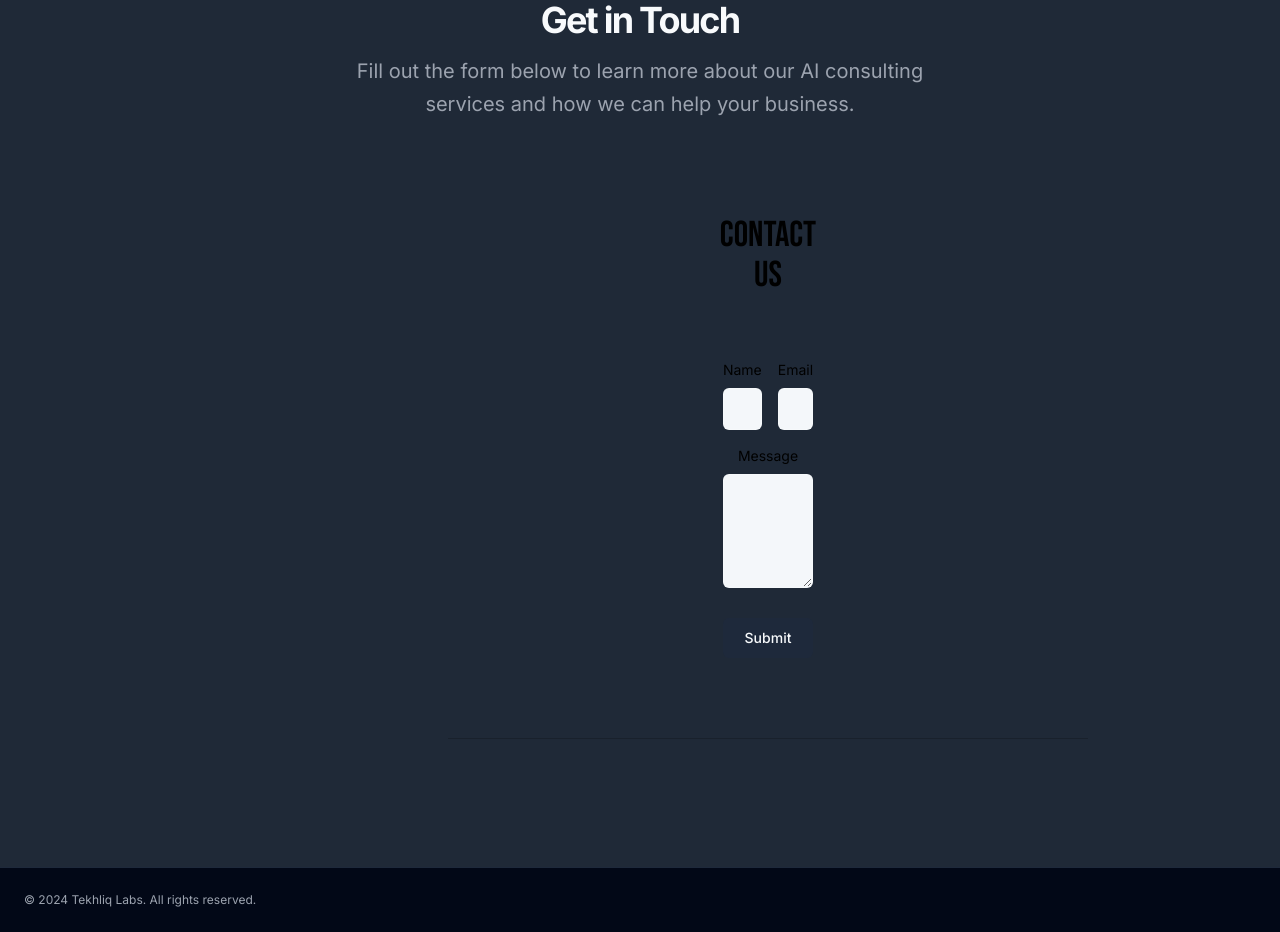
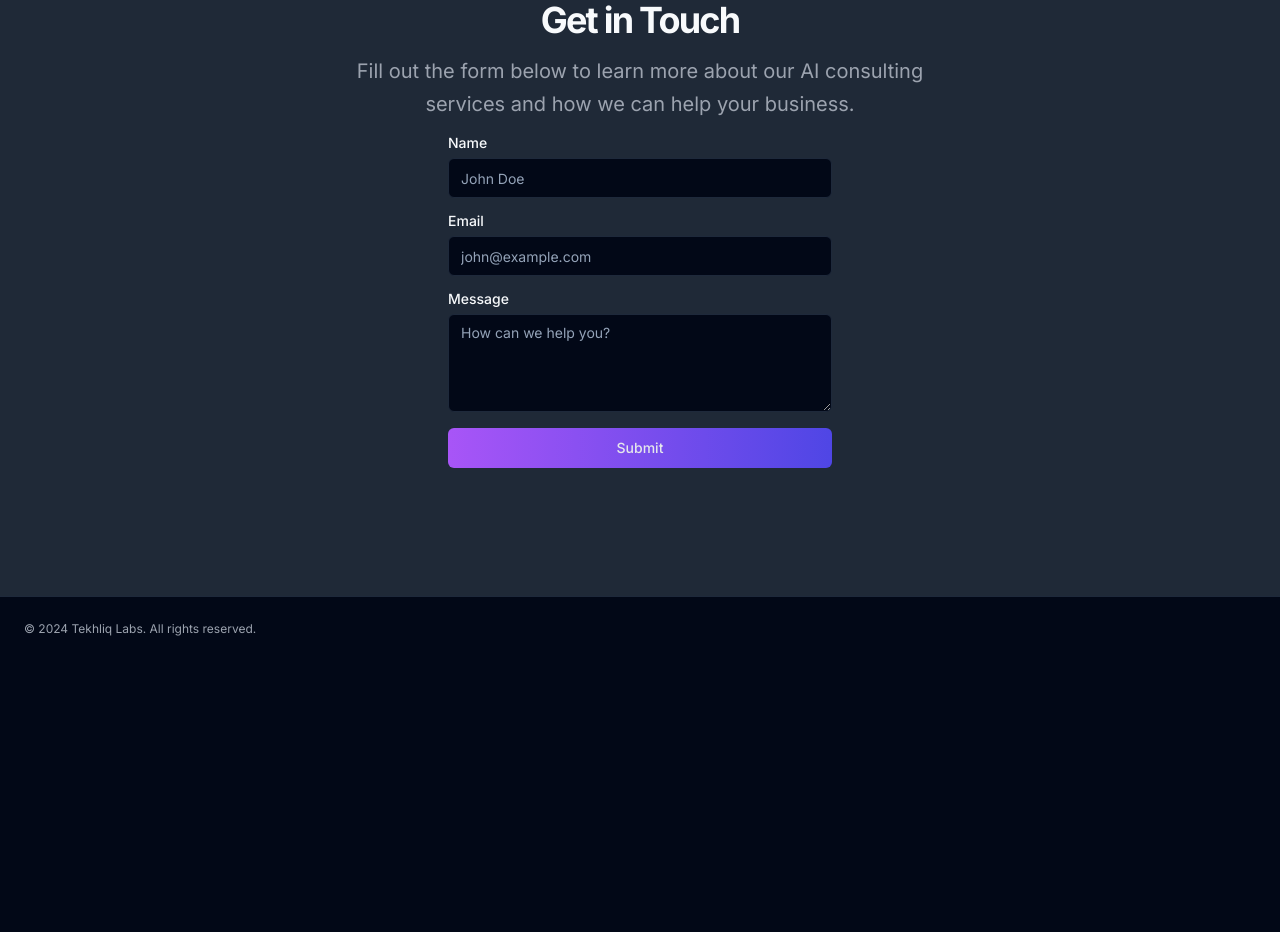
Before and after one commit to Tekhliq/Website, a Next.js app: page / in a window 1280 px wide. Shown: the part 1900-2832 px from the top of the page. After the commit the page ends 2561 px from the top, so only its background shows below. Built offline with nearby package versions, Linux system fonts and the light colour scheme.

Commit message:
Remove the vercel deployment errors

```diff
--- a/src/app/components/ContactForm.jsx
+++ b/src/app/components/ContactForm.jsx
@@ -1,57 +1,45 @@
+import React from 'react';
+import { useForm, ValidationError } from '@formspree/react';
 import { Bebas_Neue } from "next/font/google";
-import { Button } from "./ui/Button";
+import { Label } from "@/components/ui/label";
+import { Input } from "@/components/ui/input";
+import { Textarea } from "@/components/ui/textarea";
+import { Button } from "@/components/ui/button";
 
 const bebas = Bebas_Neue({ subsets: ["latin"], weight: "400" });
 
-const ContactForm = () => {
+function ContactForm() {
+  const [state, handleSubmit] = useForm("xqkrrwjl");
+  if (state.succeeded) {
+    return <p>Thank you for contacting us!</p>;
+  }
   return (
-    <section
-      id="Contact"
-      className="flex flex-col px-80 border-b-[1px] py-20 text-black gap-16 items-center border-black border-opacity-20"
-    >
-      <h2 className={`${bebas.className}  text-4xl font-semibold  `}>Contact Us</h2>
-      <form>
-        <div className="flex gap-4">
-          <div className="mb-4">
-            <label htmlFor="name" className="block  text-sm mb-2">
+    <form onSubmit={handleSubmit} className="flex flex-col space-y-4">
+      <div className="flex flex-col gap-2 text-left">
+        <Label htmlFor="name">
           Name
-            </label>
-            <input
-              type="text"
-              id="name"
-              name="name"
-              className="w-full px-4 py-2 border bg-[#F4F7FA] border-white border-opacity-20 rounded-md focus:outline-none focus:border-opacity-40"
-            />
+        </Label>
+        <Input id="name" placeholder="John Doe" type="text" />
       </div>
-          <div className="mb-4">
-            <label htmlFor="email" className="block  text-sm mb-2">
+      <div className="flex flex-col gap-2 text-left">
+        <Label htmlFor="email">
           Email
-            </label>
-            <input
-              type="email"
-              id="email"
-              name="email"
-              className="w-full px-4 py-2 border bg-[#F4F7FA] border-white border-opacity-20 rounded-md focus:outline-none focus:border-opacity-40"
-            />
+        </Label>
+        <Input id="email" name="email" placeholder="john@example.com" type="email" />
+        <ValidationError prefix="Email" field="email" errors={state.errors} />
       </div>
+      <div className="flex flex-col gap-2 text-left">
+        <Label htmlFor="message">
+          Message
+        </Label>
+        <Textarea id="message" name="message" placeholder="How can we help you?" rows={4} />
+        <ValidationError prefix="Message" field="message" errors={state.errors} />
       </div>
-        <div className="mb-6">
-          <label htmlFor="message" className="block  text-sm mb-2">
-            Message
-          </label>
-          <textarea
-            id="message"
-            name="message"
-            rows="4"
-            className="w-full px-4 py-2 border bg-[#F4F7FA] border-white border-opacity-20 rounded-md focus:outline-none focus:border-opacity-40"
-          ></textarea>
-        </div>
-        <Button className="w-full" variant="secondary">
+      <Button type="submit" disabled={state.submitting} className="bg-gradient-to-r from-purple-500 to-indigo-600 text-gray-200">
         Submit
       </Button>
     </form>
-    </section>
   );
-};
+}
 
 export default ContactForm;
```
Lines whose indentation alone changed are shown as unchanged.
